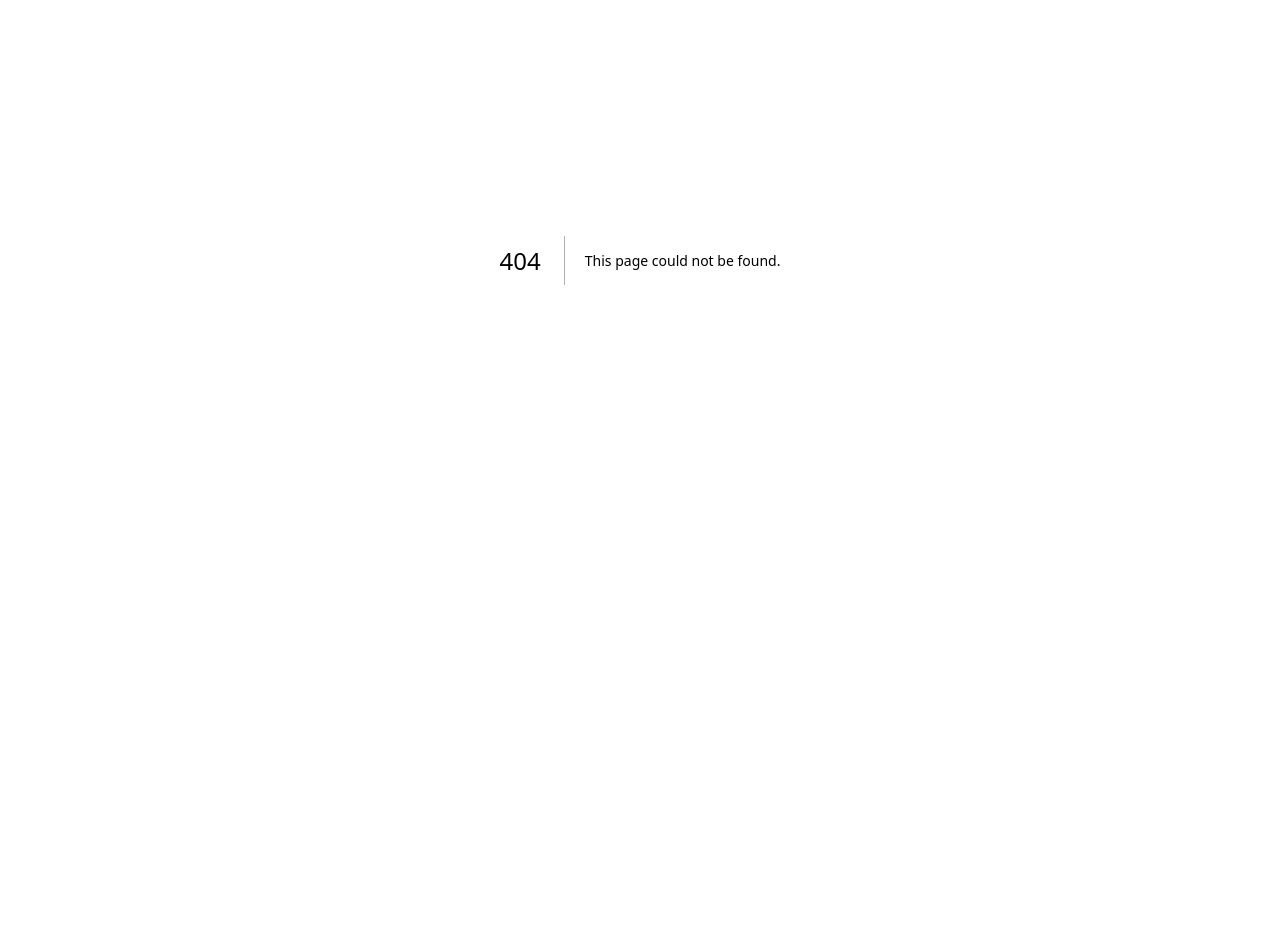
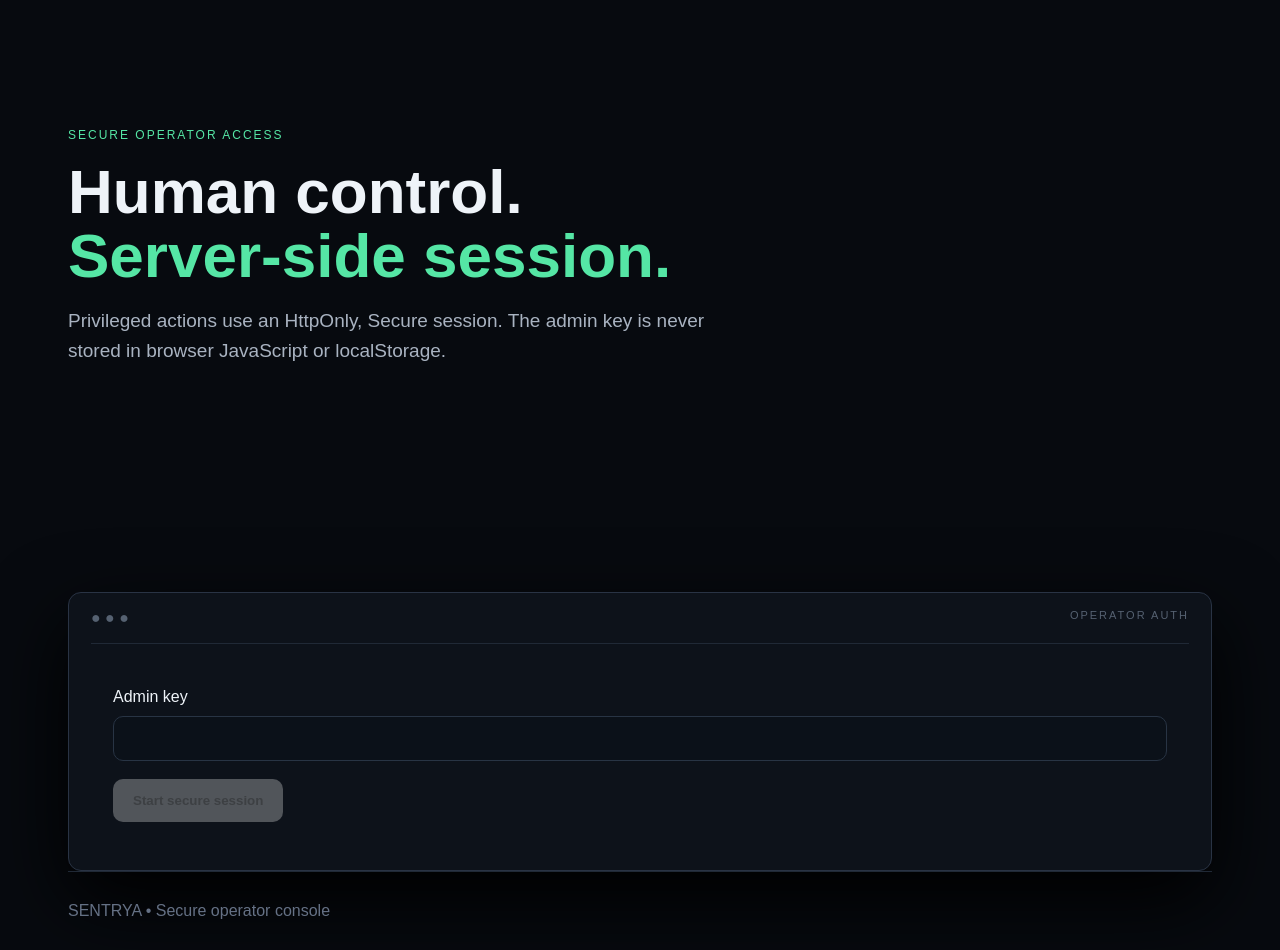
Before and after one commit to saygilicihan4-lgtm/Sentrya, a Next.js app: page /demo/admin in a window 1280 px wide. Before the commit this address had no page. Shown: the part 140-1090 px from the top of the page. Before the commit the page ends 800 px from the top, so only its background shows below. Built offline with nearby package versions, Linux system fonts and the light colour scheme.

Commit message:
feat: add secure operator admin console

```diff
--- /dev/null
+++ b/app/demo/admin/page.tsx
@@ -0,0 +1,37 @@
+"use client";
+import { FormEvent, useState } from "react";
+
+export default function AdminDemo() {
+  const [key,setKey]=useState("");
+  const [logged,setLogged]=useState(false);
+  const [message,setMessage]=useState("");
+  const [busy,setBusy]=useState(false);
+
+  async function login(e:FormEvent){
+    e.preventDefault(); setBusy(true); setMessage("");
+    const r=await fetch("/api/v1/admin/login",{method:"POST",headers:{"content-type":"application/json"},body:JSON.stringify({key})});
+    if(r.ok){setKey("");setLogged(true);setMessage("Secure admin session active.");}
+    else setMessage("Admin authentication failed.");
+    setBusy(false);
+  }
+  async function logout(){await fetch("/api/v1/admin/login",{method:"DELETE"});setLogged(false);setMessage("Session closed.");}
+
+  return <main>
+    <nav><a href="/" style={{color:"inherit",textDecoration:"none"}}><b>SENTRYA</b></a><span>ADMIN CONTROL PLANE</span></nav>
+    <section className="hero" style={{gridTemplateColumns:"1fr",paddingBottom:32}}>
+      <div><p className="eyebrow">SECURE OPERATOR ACCESS</p><h1>Human control.<br/><em>Server-side session.</em></h1>
+      <p className="lead">Privileged actions use an HttpOnly, Secure session. The admin key is never stored in browser JavaScript or localStorage.</p></div>
+    </section>
+    <section>
+      <div className="terminal"><div className="dots">● ● ● <span>OPERATOR AUTH</span></div><div style={{padding:"22px"}}>
+      {!logged?<form onSubmit={login}>
+        <label>Admin key</label>
+        <input type="password" autoComplete="current-password" value={key} onChange={e=>setKey(e.target.value)} style={{display:"block",width:"100%",margin:"10px 0 18px",padding:"14px",background:"#0b1119",color:"#eef3f7",border:"1px solid #283444",borderRadius:10}}/>
+        <button disabled={busy||!key} style={{padding:"14px 20px",border:0,borderRadius:10,fontWeight:800}}>{busy?"Authenticating…":"Start secure session"}</button>
+      </form>:<div><b className="good">ADMIN SESSION ACTIVE</b><p>Privileged API requests are now authorized by the signed HttpOnly cookie.</p><button onClick={logout} style={{padding:"12px 18px",border:0,borderRadius:10,fontWeight:800}}>Sign out</button></div>}
+      {message&&<p>{message}</p>}
+      </div></div>
+    </section>
+    <footer>SENTRYA • Secure operator console</footer>
+  </main>;
+}
```
